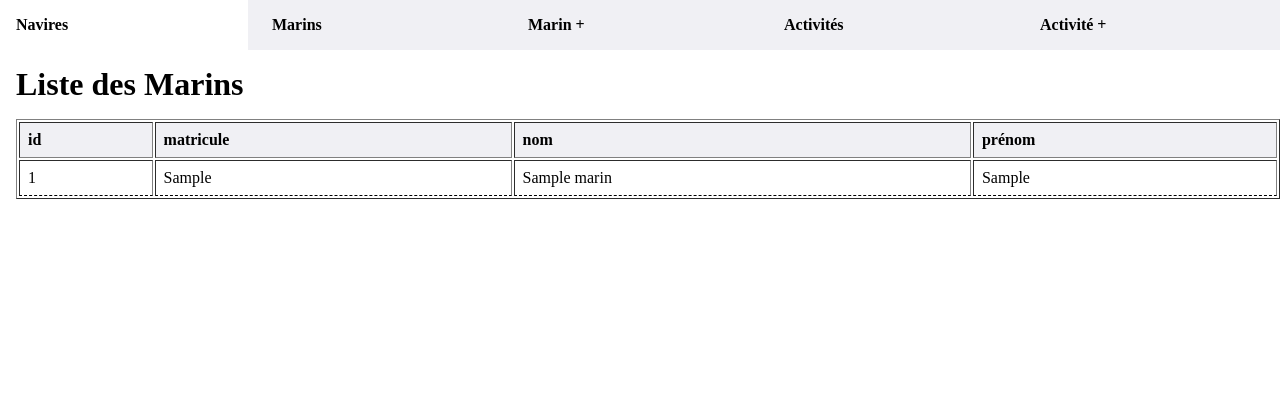
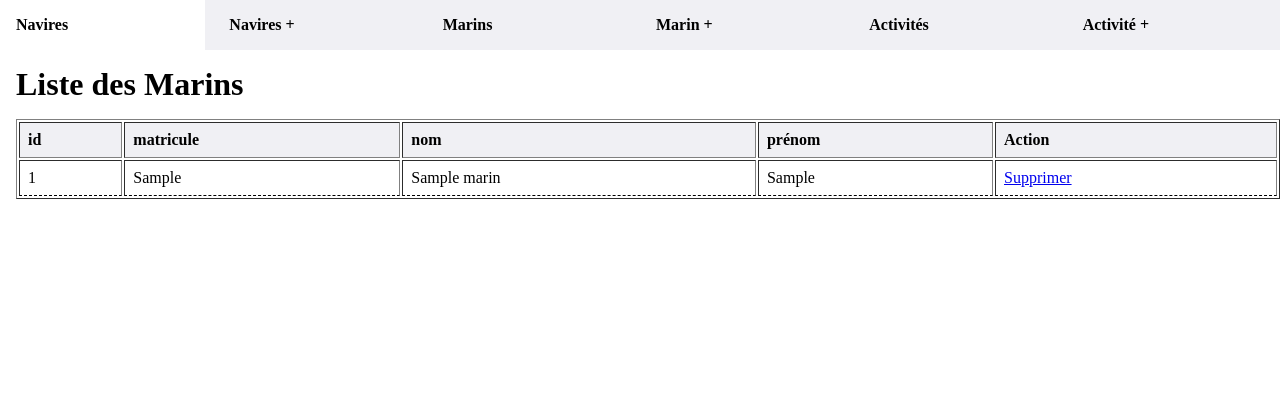
Before and after one commit to TraoreHamza/BaseDesDonnees, a PHP site: page /ctrl/marin-list.php in a window 1280 px wide. Shown: the top 420 px of the page. Run offline with PHP 8.4, Linux system fonts and the light colour scheme; tables that the repository leaves empty hold one stand-in row (values such as "Sample post").

```diff
--- a/view/_header.php
+++ b/view/_header.php
@@ -2,6 +2,7 @@
     <nav>
         <ul>
             <li><a href="/ctrl/navire-list.php">Navires</a></li>
+            <li><a href="/ctrl/navire-add-display.php">Navires +</a></li>
             <li><a href="/ctrl/marin-list.php">Marins</a></li>
             <li><a href="/ctrl/marin-add-display.php">Marin +</a></li>
             <li><a href="/ctrl/activite-list.php">Activités</a></li>
--- a/view/marin-list.php
+++ b/view/marin-list.php
@@ -24,6 +24,7 @@
                     <th>matricule</th>
                     <th>nom</th>
                     <th>prénom</th>
+                    <th>Action</th>
                 </tr>
             </thead>
 
@@ -35,6 +36,7 @@
                         <td><?= $marin['matricule'] ?></td>
                         <td><?= $marin['nom'] ?></td>
                         <td><?= $marin['prenom'] ?></td>
+                        <td><a href="/ctrl/marin-delete.php?id=<?= $marin['id'] ?>" onclick ="return confirm('confirmer la suppression')"">Supprimer</a></td>
                     </tr>
                 <?php } ?>
             </tbody>
```
